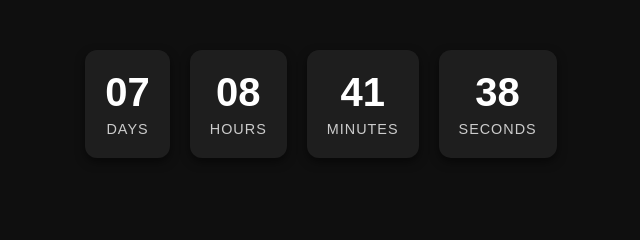
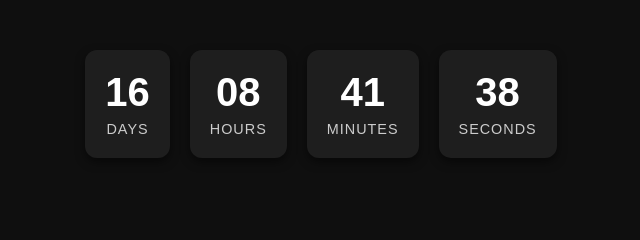
Before and after one commit to avimora-technologies/avimora-technologies.github.io, a plain HTML site: page index.html in a window 1280 px wide. Shown: the part 450-690 px from the top of the page, 319-959 px from the left. Drawn offline with Linux system fonts and the light colour scheme.

Commit message:
Update index.html

```diff
--- a/index.html
+++ b/index.html
@@ -3,7 +3,7 @@
   <head>
     <meta charset="UTF-8" />
     <meta name="viewport" content="width=device-width, initial-scale=1.0" />
-    <title>Avimora Countdown</title>
+    <title>Avimora </title>
     <style>
       * {
         margin: 0;
@@ -181,7 +181,7 @@
         const now = new Date();
         const currentYear =
           now.getMonth() >= 3 ? now.getFullYear() + 1 : now.getFullYear();
-        const targetDate = new Date(`April 1, ${currentYear} 00:00:00`);
+        const targetDate = new Date(`April 10, ${currentYear} 00:00:00`);
         const diff = targetDate - now;
 
         const d = Math.floor(diff / (1000 * 60 * 60 * 24));
```
